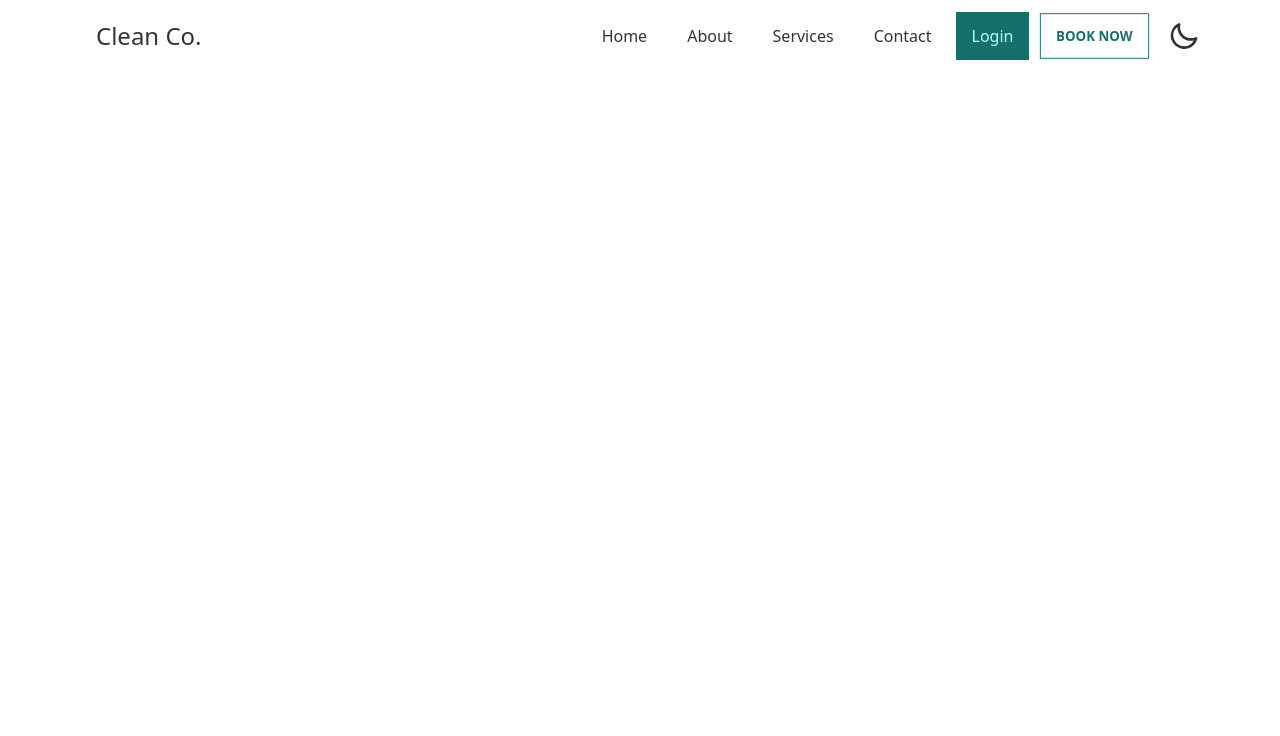
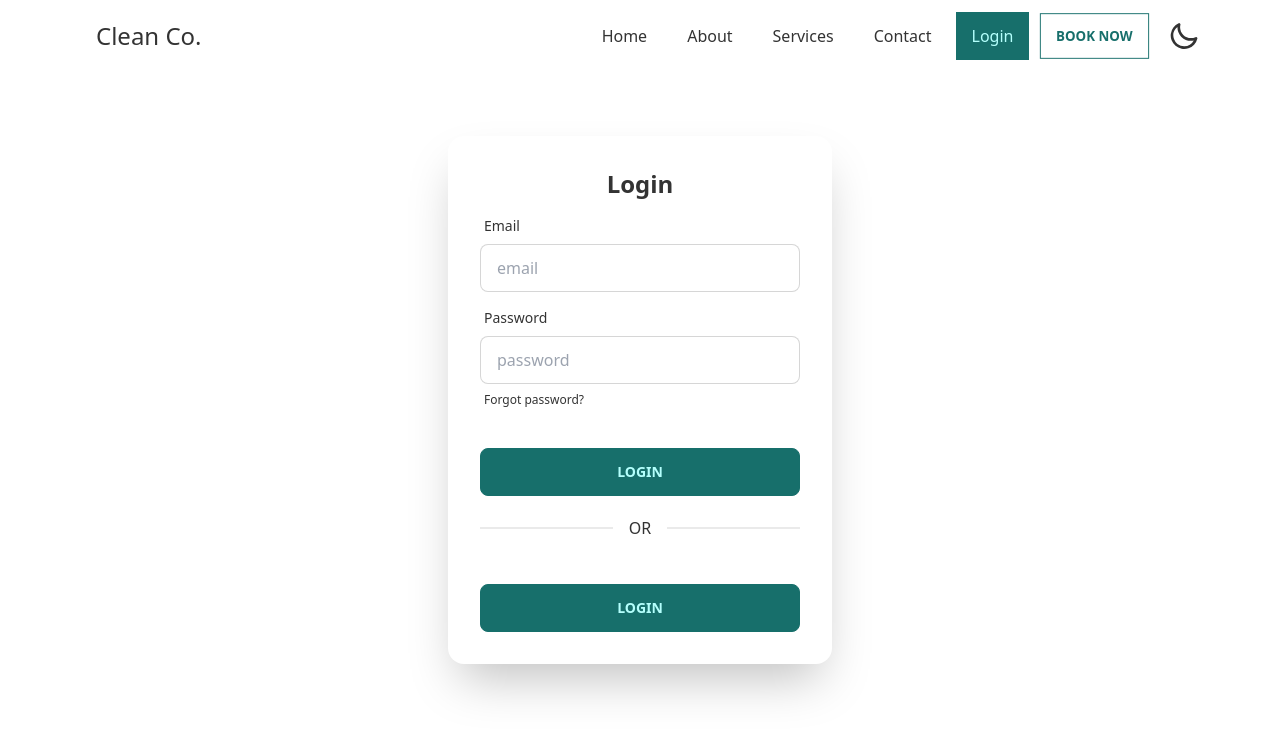
Before and after one commit to sabbirsami/clean-co, a React (Create React App) app: page /login in a window 1280 px wide. Shown: the top 736 px of the page. Built offline with nearby package versions, Linux system fonts and the light colour scheme.

Commit message:
fix light mood and dark mood using state

```diff
--- a/src/Components/Login/Login.js
+++ b/src/Components/Login/Login.js
@@ -3,7 +3,50 @@ import React from "react";
 const Login = () => {
     return (
         <div>
-            <h1>Login page</h1>
+            <div className="h-screen flex justify-center items-center">
+                <div className="card flex-shrink-0 w-full max-w-sm shadow-2xl bg-base-100">
+                    <div className="card-body">
+                        <h1 className="text-2xl text-center font-bold">
+                            Login
+                        </h1>
+                        <div className="form-control">
+                            <label className="label">
+                                <span className="label-text">Email</span>
+                            </label>
+                            <input
+                                type="text"
+                                placeholder="email"
+                                className="input input-bordered"
+                            />
+                        </div>
+                        <div className="form-control">
+                            <label className="label">
+                                <span className="label-text">Password</span>
+                            </label>
+                            <input
+                                type="text"
+                                placeholder="password"
+                                className="input input-bordered"
+                            />
+                            <label className="label">
+                                <a
+                                    href="#"
+                                    className="label-text-alt link link-hover"
+                                >
+                                    Forgot password?
+                                </a>
+                            </label>
+                        </div>
+                        <div className="form-control mt-6">
+                            <button className="btn btn-primary">Login</button>
+                        </div>
+                        <div className="divider">OR</div>
+                        <div className="form-control mt-6">
+                            <button className="btn btn-primary">Login</button>
+                        </div>
+                    </div>
+                </div>
+            </div>
         </div>
     );
 };
--- a/src/Shared/Navbar.js
+++ b/src/Shared/Navbar.js
@@ -1,6 +1,9 @@
 import { NavLink } from "react-router-dom";
+import { useState } from "react";
 
 const Navbar = ({ children }) => {
+    const [dark, setDark] = useState(false);
+
     const navItem = (
         <>
             <li>
@@ -50,7 +53,7 @@ const Navbar = ({ children }) => {
             </li>
 
             <label class="swap swap-rotate lg:ml-3">
-                <input data-toggle-theme="light , dark" type="checkbox" />
+                <input onClick={() => setDark(!dark)} type="checkbox" />
 
                 <svg
                     class="swap-on fill-current w-8 h-8"
@@ -71,14 +74,14 @@ const Navbar = ({ children }) => {
         </>
     );
     return (
-        <div class="drawer drawer-end">
+        <div class="drawer drawer-end " data-theme={dark ? "dark" : "light"}>
             <input id="my-drawer-3" type="checkbox" class="drawer-toggle" />
             <div class="drawer-content flex flex-col">
                 <div class="w-full navbar fixed z-50 top-0 bg-base-100 px-0 lg:px-20">
                     <div class="flex-1 px-2 mx-2 text-2xl">Clean Co.</div>
                     <div class="flex-none lg:hidden">
                         <label
-                            for="my-drawer-3"
+                            htmlFor="my-drawer-3"
                             class="btn btn-square btn-ghost"
                         >
                             <svg
@@ -104,7 +107,7 @@ const Navbar = ({ children }) => {
                 {children}
             </div>
             <div class="drawer-side ">
-                <label for="my-drawer-3" class="drawer-overlay"></label>
+                <label htmlFor="my-drawer-3" class="drawer-overlay"></label>
                 <ul class="menu p-4 overflow-y-auto w-80 bg-base-100">
                     {navItem}
                 </ul>
```
